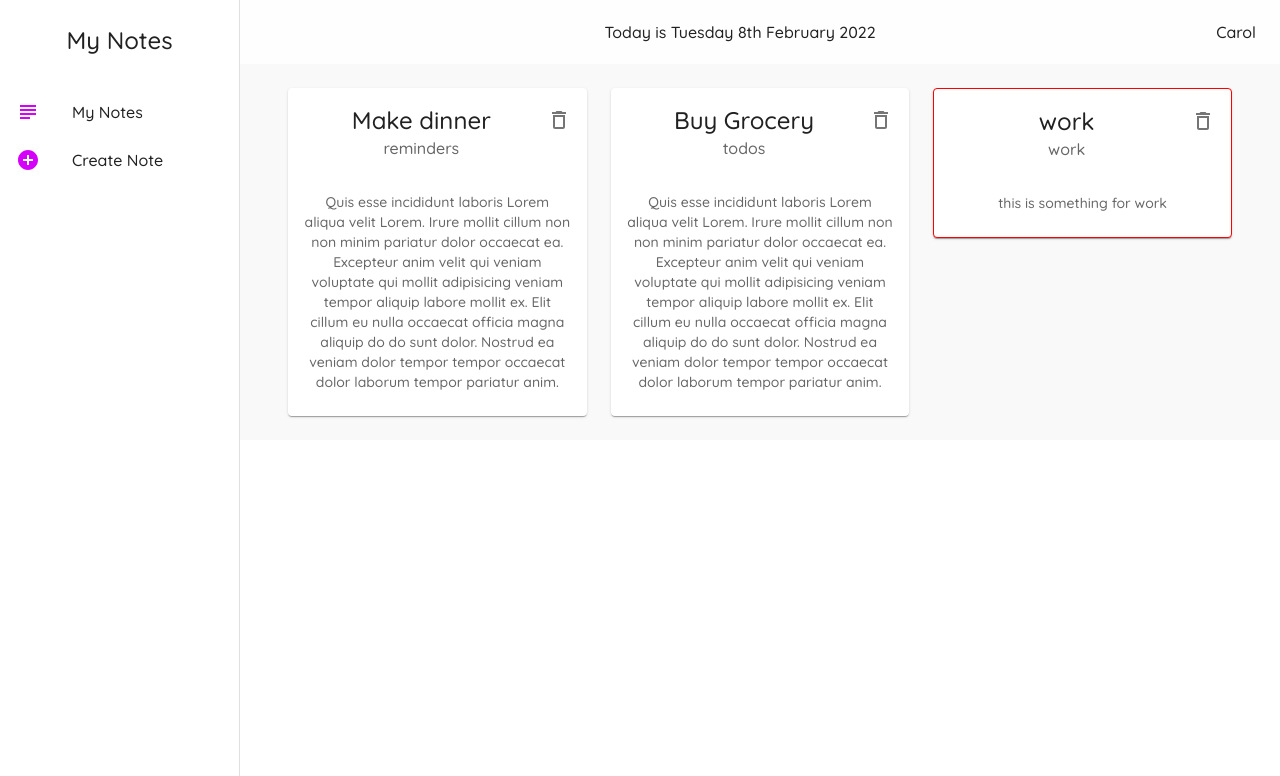
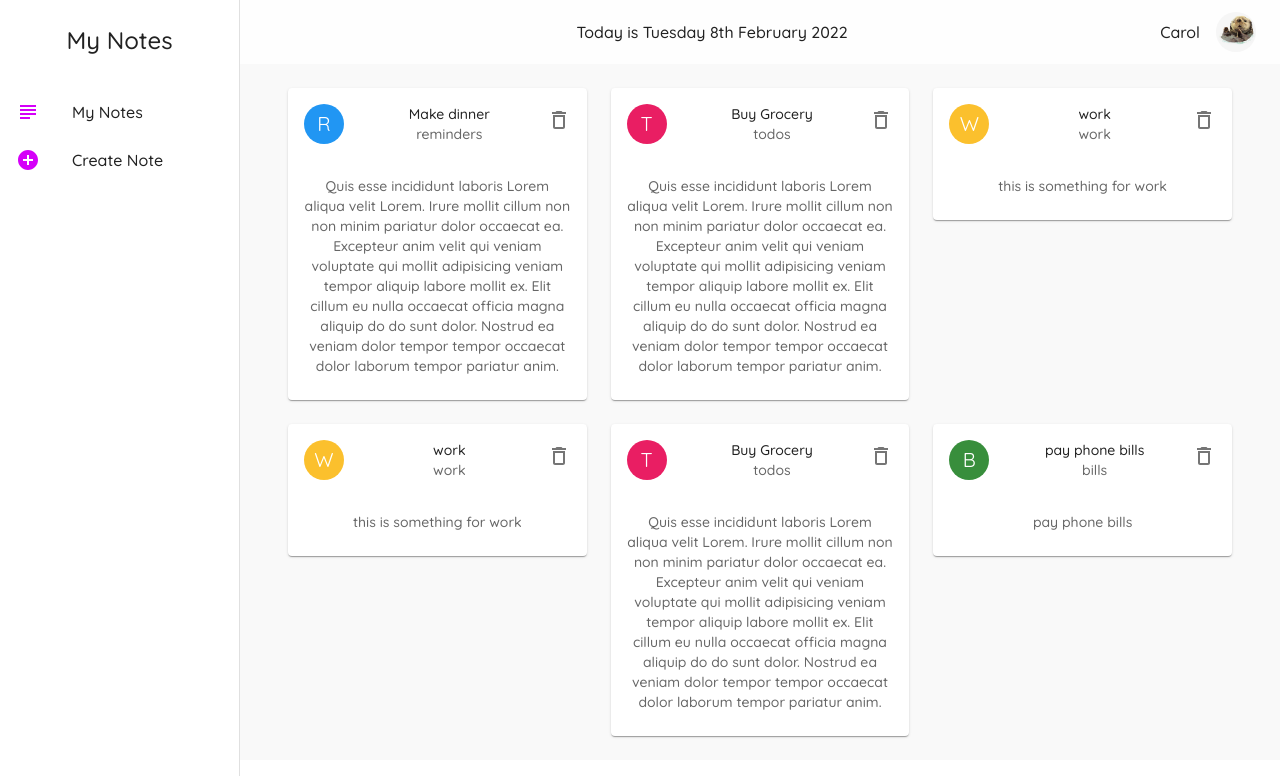
Before and after one commit to CDeweger/my-note, a React (Create React App) app: page / in a window 1280 px wide. Shown: the top 776 px of the page. Built offline with nearby package versions, Linux system fonts and the light colour scheme; data requests are answered from the project's data file.

Commit message:
add avatar background color

```diff
--- a/data/db.json
+++ b/data/db.json
@@ -17,6 +17,24 @@
       "details": "this is something for work",
       "category": "work",
       "id": 4
+    },
+    {
+      "title": "work",
+      "details": "this is something for work",
+      "category": "work",
+      "id": 5
+    },
+    {
+      "title": "Buy Grocery",
+      "details": "Quis esse incididunt laboris Lorem aliqua velit Lorem. Irure mollit cillum non non minim pariatur dolor occaecat ea. Excepteur anim velit qui veniam voluptate qui mollit adipisicing veniam tempor aliquip labore mollit ex. Elit cillum eu nulla occaecat officia magna aliquip do do sunt dolor. Nostrud ea veniam dolor tempor tempor occaecat dolor laborum tempor pariatur anim.",
+      "category": "todos",
+      "id": 6
+    },
+    {
+      "title": "pay phone bills",
+      "details": "pay phone bills",
+      "category": "bills",
+      "id": 7
     }
   ]
 }
--- a/src/components/Layout.js
+++ b/src/components/Layout.js
@@ -16,6 +16,8 @@ import {
 import { AppBar } from "@mui/material";
 import { Toolbar } from "@mui/material";
 import { format } from "date-fns";
+import Avatar from "@mui/material/Avatar";
+import otterImg from "../image/otter.jpg";
 
 const drawerWidth = 240;
 
@@ -48,6 +50,9 @@ const useStyles = makeStyles((theme) => {
     date: {
       flexGrow: 1,
     },
+    avatar: {
+      marginLeft: theme.spacing(2),
+    },
     toolbar: theme.mixins.toolbar,
   };
 });
@@ -77,6 +82,7 @@ const Layout = ({ children }) => {
             Today is {format(new Date(), "eeee do MMMM y ")}{" "}
           </Typography>
           <Typography>Carol</Typography>
+          <Avatar src={otterImg} className={classes.avatar} />
         </Toolbar>
       </AppBar>
       <Drawer
@@ -97,7 +103,9 @@ const Layout = ({ children }) => {
               button
               key={item.text}
               onClick={() => history.push(item.path)}
-              className={location.pathname == item.path ? classes.active : null}
+              className={
+                location.pathname === item.path ? classes.active : null
+              }
             >
               <ListItemIcon>{item.icon}</ListItemIcon>
               <ListItemText>{item.text}</ListItemText>
--- a/src/components/NoteCard.js
+++ b/src/components/NoteCard.js
@@ -3,24 +3,32 @@ import { CardHeader, IconButton, Typography } from "@mui/material";
 import { CardContent } from "@mui/material";
 import { Card } from "@mui/material";
 import { DeleteOutlined } from "@mui/icons-material";
-import { makeStyles } from "@mui/styles";
+import Avatar from "@mui/material/Avatar";
+import { green, pink, blue, yellow } from "@mui/material/colors";
 
-const useStyles = makeStyles({
-  test: {
-    border: (note) => {
-      if (note.category == "work") {
-        return "1px solid red";
-      }
-    },
-  },
-});
-
+const avatarBgColor = (note) => {
+  if (note.category === "work") {
+    return yellow[700];
+  }
+  if (note.category === "bills") {
+    return green[700];
+  }
+  if (note.category === "todos") {
+    return pink[500];
+  } else {
+    return blue[500];
+  }
+};
 const NoteCard = ({ note, handleDelete }) => {
-  const classes = useStyles(note);
   return (
     <div>
-      <Card elevation={1} className={classes.test}>
+      <Card elevation={1}>
         <CardHeader
+          avatar={
+            <Avatar sx={{ bgcolor: avatarBgColor(note) }}>
+              {note.category[0].toUpperCase()}
+            </Avatar>
+          }
           action={
             <IconButton onClick={() => handleDelete(note.id)}>
               <DeleteOutlined />
--- a/src/pages/Create/Create.js
+++ b/src/pages/Create/Create.js
@@ -3,7 +3,6 @@ import Typography from "@mui/material/Typography";
 import Button from "@mui/material/Button";
 import Container from "@mui/material/Container";
 import KeyboardArrowRightIcon from "@mui/icons-material/KeyboardArrowRight";
-import "./Create.scss";
 import { makeStyles } from "@mui/styles";
 import { FormControlLabel, TextField } from "@mui/material";
 import { Radio } from "@mui/material";
@@ -12,16 +11,7 @@ import { FormControl } from "@mui/material";
 import { FormLabel } from "@mui/material";
 import { useHistory } from "react-router-dom/cjs/react-router-dom.min";
 
-const useStyles = makeStyles({
-  field: {
-    marginTop: 25,
-    marginBottom: 25,
-    display: "block",
-  },
-});
-
 const Create = () => {
-  const classes = useStyles();
   const history = useHistory();
   const [title, setTitle] = useState("");
   const [details, setDetails] = useState("");
@@ -44,7 +34,7 @@ const Create = () => {
 
     if (title && details) {
       console.log(title, details, category);
-      fetch("http://localhost:8000/notes", {
+      fetch("http://localhost:8080/notes/", {
         method: "POST",
         headers: { "Content-type": "application/json" },
         body: JSON.stringify({ title, details, category }),
@@ -52,8 +42,9 @@ const Create = () => {
     }
   };
   return (
-    <Container>
+    <Container container>
       <Typography
+        align="left"
         varient="h6"
         component="h2"
         color="textSecondary"
@@ -63,8 +54,8 @@ const Create = () => {
       </Typography>
       <form noValidate autoComplete="off" onSubmit={handleSubmit}>
         <TextField
+          sx={{ mt: 2 }}
           onChange={(e) => setTitle(e.target.value)}
-          className={classes.field}
           label="Note Title"
           variant="outlined"
           color="secondary"
@@ -73,8 +64,8 @@ const Create = () => {
           error={titleError}
         />
         <TextField
+          sx={{ mt: 2 }}
           onChange={(e) => setDetails(e.target.value)}
-          className={classes.field}
           label="Details"
           variant="outlined"
           color="secondary"
@@ -84,8 +75,10 @@ const Create = () => {
           required
           error={detailsError}
         />
-        <FormControl className={classes.field}>
-          <FormLabel>Note Category</FormLabel>
+        <FormControl sx={{ display: "block", mt: 2 }}>
+          <FormLabel sx={{ display: "block", mt: 2, mb: 1 }} align="left">
+            Note Category
+          </FormLabel>
           <RadioGroup
             value={category}
             onChange={(e) => setCategory(e.target.value)}
@@ -113,7 +106,8 @@ const Create = () => {
           </RadioGroup>
         </FormControl>
         <Button
-          className={classes.btn}
+          sx={{ display: "flex", mt: 2 }}
+          align="left"
           type="submit"
           variant="contained"
           color="secondary"
--- a/src/pages/Notes.js
+++ b/src/pages/Notes.js
@@ -1,21 +1,21 @@
 import React, { useEffect, useState } from "react";
 import { Container, Grid } from "@mui/material";
-import { Paper } from "@mui/material";
+//import { Paper } from "@mui/material";
 import NoteCard from "../components/NoteCard";
 
 const Notes = () => {
   const [notes, setNotes] = useState([]);
   useEffect(() => {
-    fetch("http://localhost:8000/notes")
+    fetch("http://localhost:8080/notes/")
       .then((res) => res.json())
       .then((data) => setNotes(data));
   }, []);
 
   const handleDelete = async (id) => {
-    await fetch("http://localhost:8000/notes/" + id, {
+    await fetch("http://localhost:8080/notes/" + id, {
       method: "DELETE",
     });
-    const newNotes = notes.filter((note) => note.id != id);
+    const newNotes = notes.filter((note) => note.id !== id);
     setNotes(newNotes);
   };
   return (
```
Also changed, not shown: src/image/otter.jpg (added).
